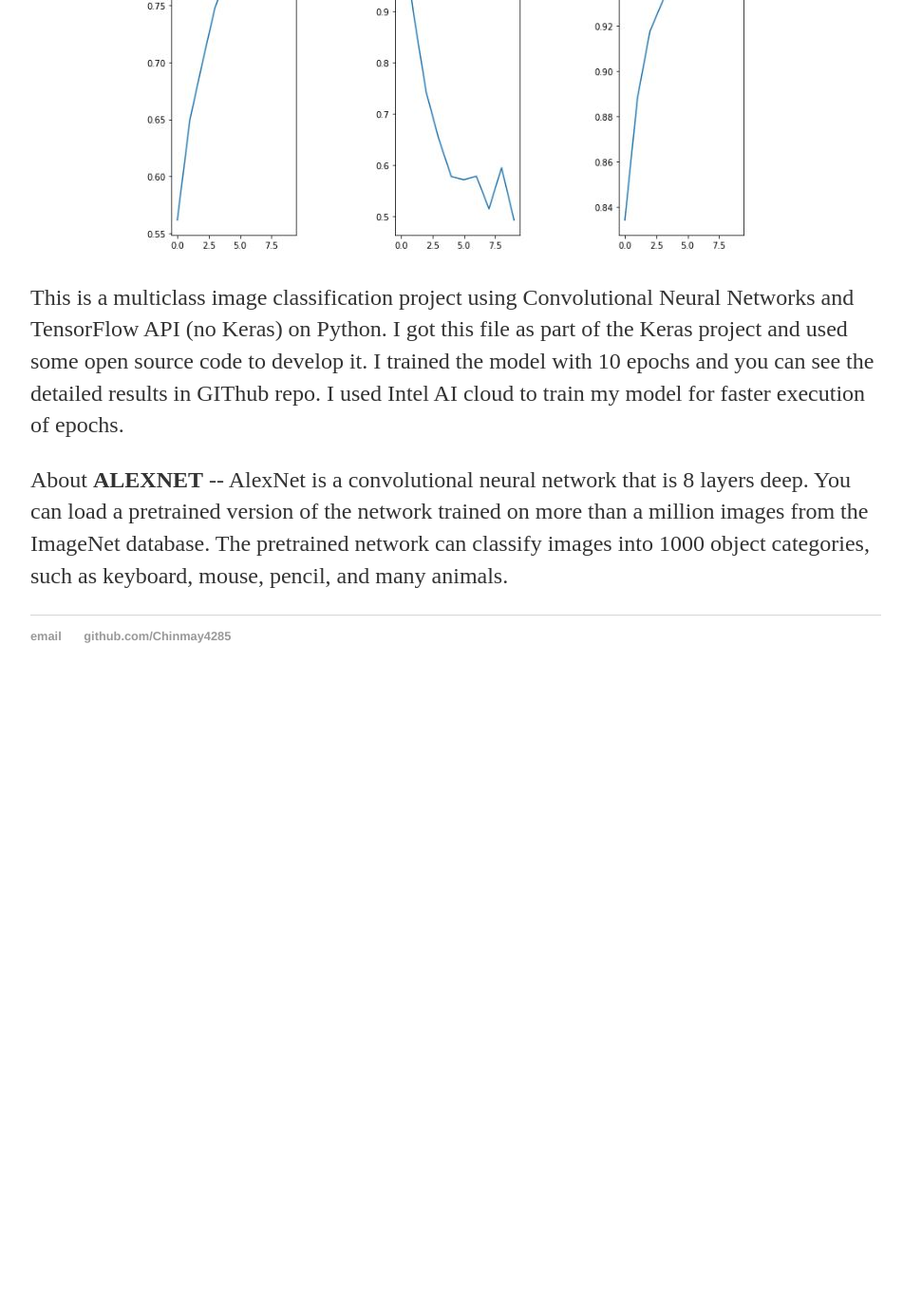
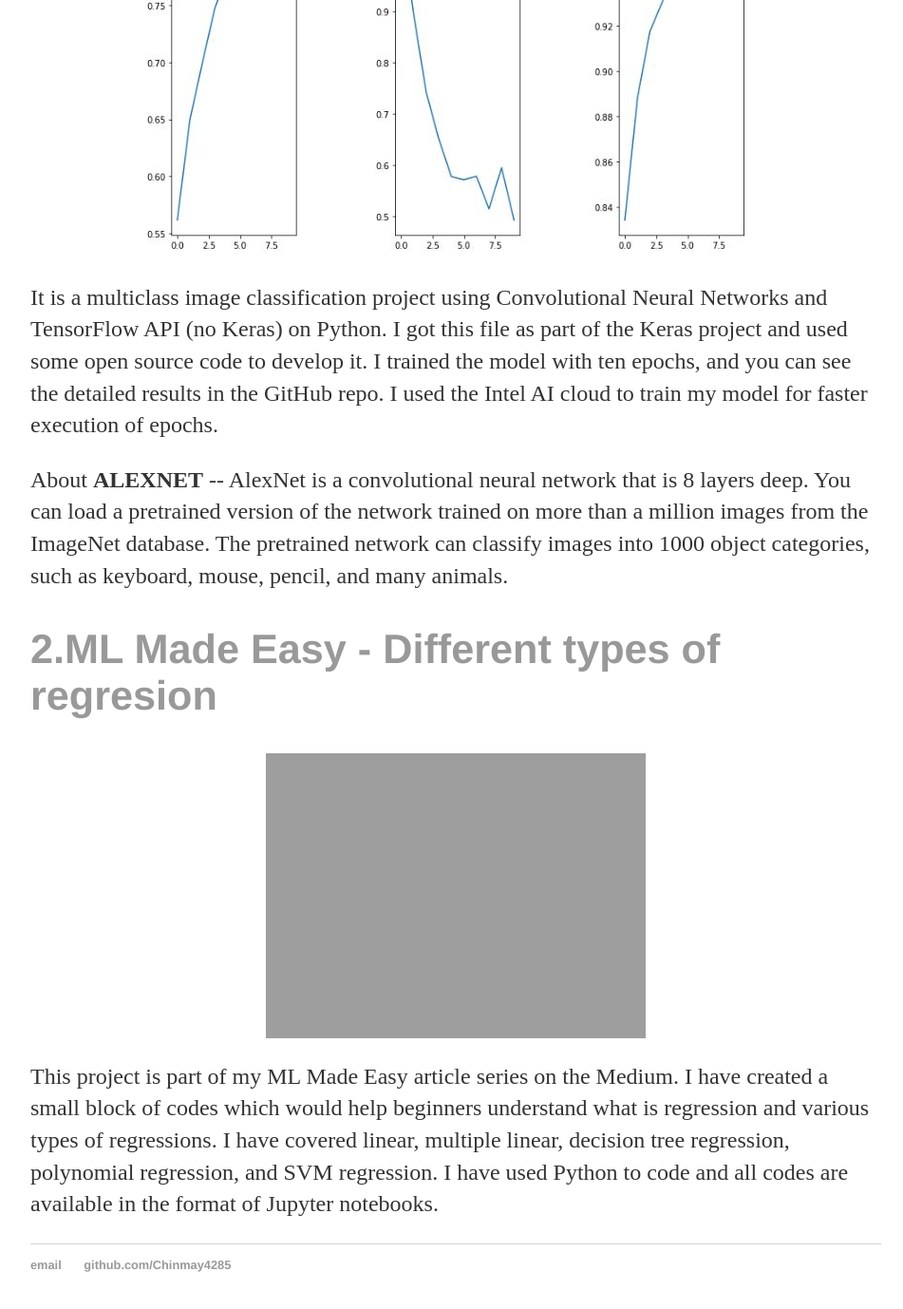
Before and after one commit to Chinmay4285/Chinmay4285.github.io, a Jekyll site: the page built from index.html, in a window 1280 px wide and 1400 px high, scrolled down 597 px. Shown: the top 1378 px of the window at 95% size, without its empty margins (160-1111 px from the left). Built offline with Jekyll 4.4.1, drawn with Linux system fonts in a browser that asks for light colours; before the commit the page ends 1336 px from its top, so only the background shows below that.

Commit message:
Update index.html

```diff
--- a/index.html
+++ b/index.html
@@ -10,8 +10,14 @@ title: Chinmay Yalameli
 			<h1><u>Projects at a glance</u></h1>
 			<h2 style="color:blue"><a href="https://github.com/Chinmay4285/Image-Classification-TensorFlow-Alexnet" target="_blank">1.Image-Classification-TensorFlow-Alexnet</a></h2>
 			<img src="{{site.url}}/Images/Graphs.jpg" style="display: block; margin: auto;"/>
-			<p>This is a multiclass image classification project using Convolutional Neural Networks and TensorFlow API (no Keras) on Python.
+			<p>It is a multiclass image classification project using Convolutional Neural Networks and TensorFlow API (no Keras) on Python.
 			     I got this file as part of the Keras project and used some open source code to develop it.
-				I trained the model with 10 epochs and you can see the detailed results in GIThub repo. I used Intel AI cloud to train my model for faster execution of epochs.</p>
+				I trained the model with ten epochs, and you can see the detailed results in the GitHub repo. I used the Intel AI cloud to train my model for faster execution of epochs.</p>
 			<p> About <b>ALEXNET</b> -- AlexNet is a convolutional neural network that is 8 layers deep. You can load a pretrained version of the network trained on more than a million images from the ImageNet database. The pretrained network can classify images into 1000 object categories, such as keyboard, mouse, pencil, and many animals.</p>
+
+			<h2 style="color:blue"><a href="https://github.com/Chinmay4285/ML-Made-easy_Regression" target="_blank">2.ML Made Easy - Different types of regresion</a></h2>
+			<img src="{{site.url}}/Images/Regression.jpg" style="display: block; margin: auto;"/>
+			<p>This project is part of my ML Made Easy article series on the Medium. I have created a small block of codes which would help beginners understand what is
+			regression and various types of regressions. I have covered linear, multiple linear, decision tree regression, polynomial regression, and SVM regression. I have used Python to code and
+			all codes are available in the format of Jupyter notebooks.</p>
 		</div>
```
